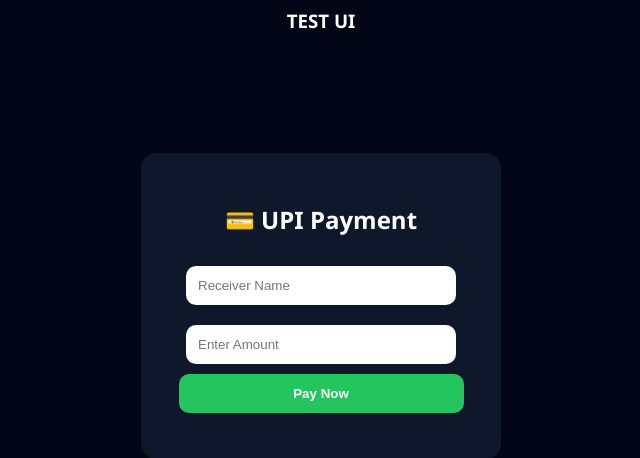
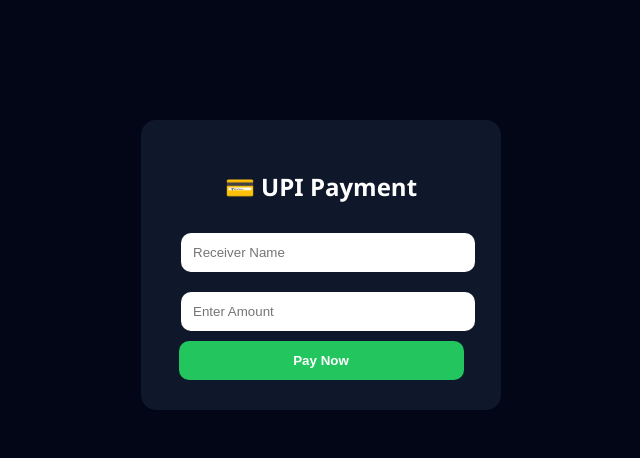
Before and after one commit to Likhitha-gowda12/fraud-detection-system, a Python web app: template templates/index.html in a window 1280 px wide. Shown: the top 458 px of the page, without its empty margins (319-959 px from the left). Run offline with Jinja, Linux system fonts and the light colour scheme; the template is opened without the code that fills it, so the values that code supplies are empty.

Commit message:
fix html structure

```diff
--- a/templates/index.html
+++ b/templates/index.html
@@ -1,4 +1,3 @@
-<h3>TEST UI</h3>
 <!DOCTYPE html>
 <html>
 <head>
```
